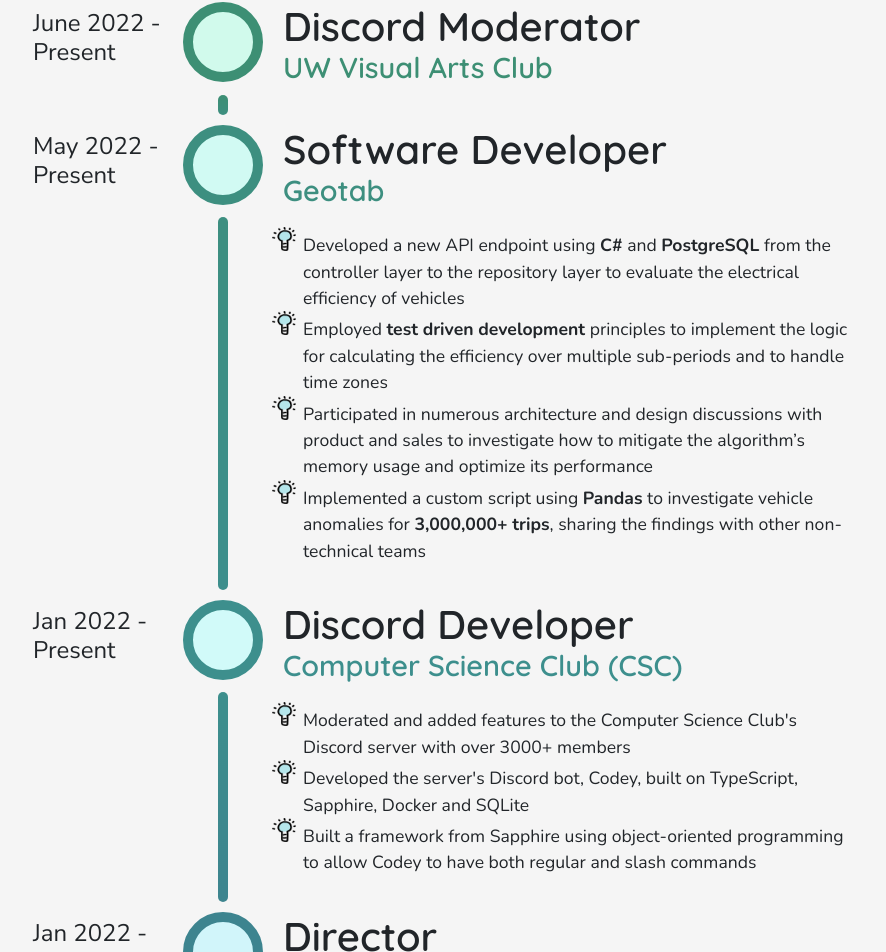
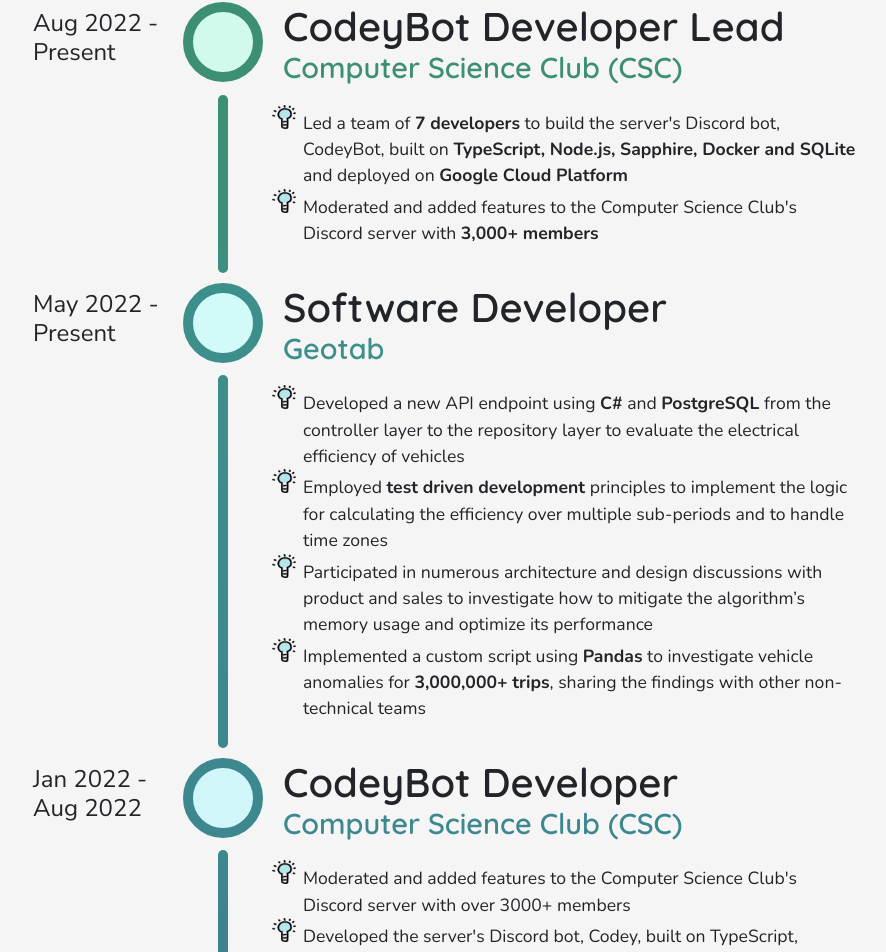
Before and after one commit to mcpenguin/the-arctic-blog, a React (Create React App) app: page / in a window 1280 px wide. Shown: the part 3491-4443 px from the top of the page, without its empty margins (159-1045 px from the left). Built offline with nearby package versions, Linux system fonts and the light colour scheme.

Commit message:
added filter for non-tech jobs

```diff
--- a/src/components/ExperienceEducation/ExperienceEducation.scss
+++ b/src/components/ExperienceEducation/ExperienceEducation.scss
@@ -102,13 +102,13 @@
 			-ms-transform: rotate(45deg);
 			transform: rotate(45deg);
 		}
+	}
 
-		.checked {
-			background: $dark_blue;
+	.checked {
+		background: $dark_blue;
 
-			&::after {
-				display: block;
-			}
+		&::after {
+			display: block;
 		}
 	}
 }
--- a/src/components/ExperienceEducation/ExperienceEducation.tsx
+++ b/src/components/ExperienceEducation/ExperienceEducation.tsx
@@ -22,12 +22,24 @@ const Experience = () => {
       <div className="filters">
         <label className="container" htmlFor="show-non-tech-jobs">
           Show non-tech jobs
-          <input type="checkbox" className="checkbox" id="show-non-tech-jobs" onClick={() => setShowNonTechJobs(!showNonTechJobs)} />
-          <div className={`checkmark ${showNonTechJobs ? 'checked' : ''}`} />
+          <input
+            type="checkbox"
+            className="checkbox"
+            id="show-non-tech-jobs"
+            onClick={() => setShowNonTechJobs(!showNonTechJobs)}
+          />
+          <div className={`checkmark ${showNonTechJobs ? "checked" : ""}`} />
         </label>
       </div>
       <div className="timeline">
-        <Timeline data={experienceData} start={160} range={120} />
+        <Timeline
+          data={experienceData}
+          start={160}
+          range={120}
+          filters={{
+            showNonTechJobs,
+          }}
+        />
       </div>
     </section>
   );
@@ -39,7 +51,7 @@ const Education = () => (
       <h2>My Education</h2>
     </div>
     <div className="timeline">
-      <Timeline data={educationData} start={280} range={40} />
+      <Timeline data={educationData} start={280} range={40} filters={{}} />
     </div>
   </section>
 );
--- a/src/components/ExperienceEducation/Timeline/Timeline.tsx
+++ b/src/components/ExperienceEducation/Timeline/Timeline.tsx
@@ -7,12 +7,14 @@ interface BasicTimelineElementProps {
   subtitle: string;
   date: string;
   content: JSX.Element;
+  tags?: string[];
 }
 
 interface TimelineProps {
   data: Array<BasicTimelineElementProps>;
   start: number;
   range: number;
+  filters: { [key: string]: boolean };
 }
 
 /**
@@ -22,7 +24,9 @@ interface TimelineProps {
 // takes in a data object as data
 // and generates the "necessary timeline"
 export const Timeline = (props: TimelineProps): JSX.Element => {
-  const { data, start, range } = props;
+  const {
+    data, start, range, filters,
+  } = props;
 
   if (data) {
     const result = [];
@@ -32,6 +36,10 @@ export const Timeline = (props: TimelineProps): JSX.Element => {
       // value of hue
       const h = start + (range * i) / data.length;
       const hnext = start + (range * (i + 1)) / data.length;
+      if (
+        filters.showNonTechJobs
+        || element.tags.includes("tech")
+      ) {
         result.push(
           <TimelineElement
             key={i}
@@ -46,6 +54,7 @@ export const Timeline = (props: TimelineProps): JSX.Element => {
           </TimelineElement>,
         );
       }
+    }
     // eslint-disable-next-line react/jsx-no-useless-fragment
     return <>{result}</>;
   }
--- a/src/components/ExperienceEducation/educationData.tsx
+++ b/src/components/ExperienceEducation/educationData.tsx
@@ -21,20 +21,22 @@ const data = [
         <li>CAV: 93 (MAV: 94)</li>
       </ul>
     ),
+    tags: ['edu'],
   },
-  {
-    title: 'Cambridge A-Levels',
-    subtitle: 'Sunway College',
-    date: '2018 - 2020',
-    content: (
-      <ul>
-        <li>
-          Achieved 4 A*s (Chemistry, Physics, Mathematics, Further Mathematics)
-        </li>
-        <li>Recipient of the Jeffrey Cheah Entrance Scholarship</li>
-      </ul>
-    ),
-  },
+  // {
+  //   title: 'Cambridge A-Levels',
+  //   subtitle: 'Sunway College',
+  //   date: '2018 - 2020',
+  //   content: (
+  //     <ul>
+  //       <li>
+  //         Achieved 4 A*s (Chemistry, Physics, Mathematics, Further Mathematics)
+  //       </li>
+  //       <li>Recipient of the Jeffrey Cheah Entrance Scholarship</li>
+  //     </ul>
+  //   ),
+  //   tags: ['edu'],
+  // },
 ];
 
 export default data;
--- a/src/components/ExperienceEducation/experienceData.tsx
+++ b/src/components/ExperienceEducation/experienceData.tsx
@@ -1,11 +1,32 @@
 /* eslint-disable react/no-unescaped-entities */
 // module containing experience data
 const data = [
+  {
+    title: "CodeyBot Developer Lead",
+    subtitle: "Computer Science Club (CSC)",
+    date: "Aug 2022 - Present",
+    content: (
+      <ul>
+        <li>
+          Led a team of <b>7 developers</b> to build the server's Discord bot,
+          CodeyBot, built on{" "}
+          <b>TypeScript, Node.js, Sapphire, Docker and SQLite</b> and deployed
+          on <b>Google Cloud Platform</b>
+        </li>
+        <li>
+          Moderated and added features to the Computer Science Club's Discord
+          server with <b>3,000+ members</b>
+        </li>
+      </ul>
+    ),
+    tags: ['ec', 'tech'],
+  },
   {
     title: "Discord Moderator",
     subtitle: "UW Visual Arts Club",
     date: "June 2022 - Present",
     content: null,
+    tags: ['ec'],
   },
   {
     title: "Software Developer",
@@ -35,11 +56,12 @@ const data = [
         </li>
       </ul>
     ),
+    tags: ['coop', 'tech'],
   },
   {
-    title: "Discord Developer",
+    title: "CodeyBot Developer",
     subtitle: "Computer Science Club (CSC)",
-    date: "Jan 2022 - Present",
+    date: "Jan 2022 - Aug 2022",
     content: (
       <ul>
         <li>
@@ -56,6 +78,7 @@ const data = [
         </li>
       </ul>
     ),
+    tags: ['ec', 'tech'],
   },
   {
     title: "Director",
@@ -104,6 +127,7 @@ const data = [
         </li>
       </ul>
     ),
+    tags: ['ec'],
   },
   {
     title: "MATH 135 Marker",
@@ -114,6 +138,7 @@ const data = [
         <li>Reviewed and marked 100+ assignments each week</li>
       </ul>
     ),
+    tags: ['ec'],
   },
   {
     title: "Comic Writer",
@@ -150,6 +175,7 @@ const data = [
         </li>
       </ul>
     ),
+    tags: ['ec'],
   },
   {
     title: "Web Developer",
@@ -164,6 +190,7 @@ const data = [
         </li>
       </ul>
     ),
+    tags: ['ec', 'tech'],
   },
   {
     title: "Data Analyst",
@@ -185,6 +212,7 @@ const data = [
         </li>
       </ul>
     ),
+    tags: ['coop', 'tech'],
   },
   {
     title: "Mathematics Tutor",
@@ -206,6 +234,7 @@ const data = [
         </li>
       </ul>
     ),
+    tags: ['ec', 'hs'],
   },
   {
     title: "Piano Tutor",
@@ -222,6 +251,7 @@ const data = [
         </li>
       </ul>
     ),
+    tags: ['ec', 'hs'],
   },
   {
     title: "Curator",
@@ -233,12 +263,14 @@ const data = [
         <li>Created the themes for the club's various events</li>
       </ul>
     ),
+    tags: ['ec', 'hs'],
   },
   {
     title: "Trombonist",
     subtitle: "Sunway University Ensemble (SUE)",
     date: "Sep 2018 - June 2020",
     content: null,
+    tags: ['ec', 'hs'],
   },
   {
     title: "Software Engineer",
@@ -260,6 +292,7 @@ const data = [
         </li>
       </ul>
     ),
+    tags: ['coop', 'tech', 'hs'],
   },
 ];
 
```
Lines whose indentation alone changed are shown as unchanged.
